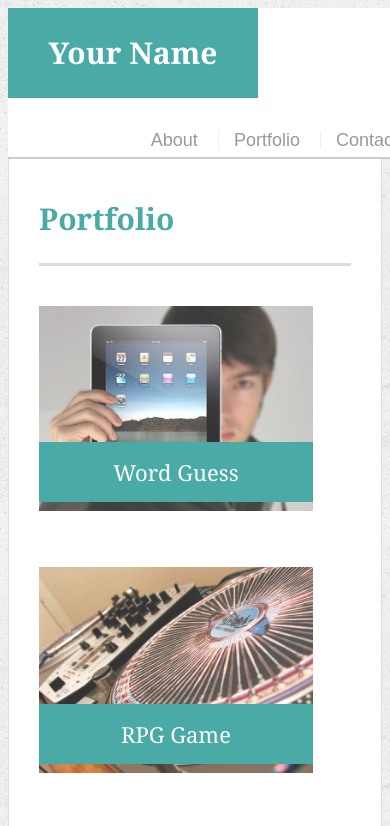
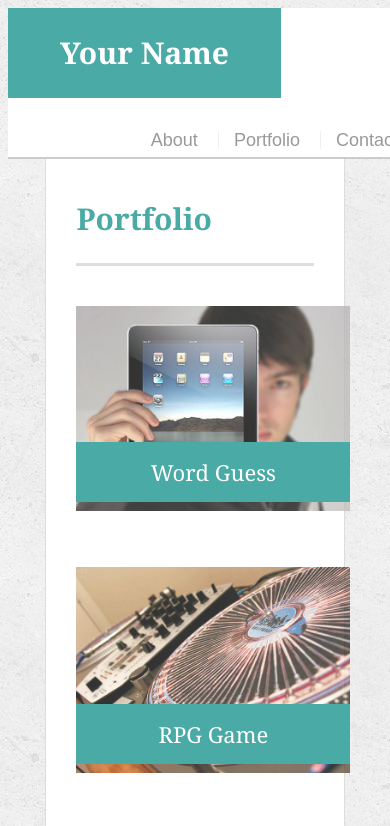
Before and after one commit to paulgon/Responsive-Portfolio, a plain HTML site: page portfolio.html in a window 390 px wide. Shown: the top 826 px of the page. Drawn offline with Linux system fonts and the light colour scheme.

Commit message:
added media queries to CSS

```diff
--- a/assets/css/style.css
+++ b/assets/css/style.css
@@ -215,3 +215,30 @@ input[type=submit] {
   background: #4aaaa5;
   border: 0 none;
 }
+
+@media (max-width: 980px) {
+  #masthead{
+  width: 100%
+}
+  #main-container{
+  width: 80%
+  }
+}
+
+@media (max-width: 768px) {
+  #logo{
+  width: 70%
+  }
+  #main-container{
+  width: 80%
+  }
+}
+
+@media (max-width: 640px) {
+  #masthead{
+  width: 100%
+  }
+  #main-container{
+  width: 80%
+  }
+}
```
